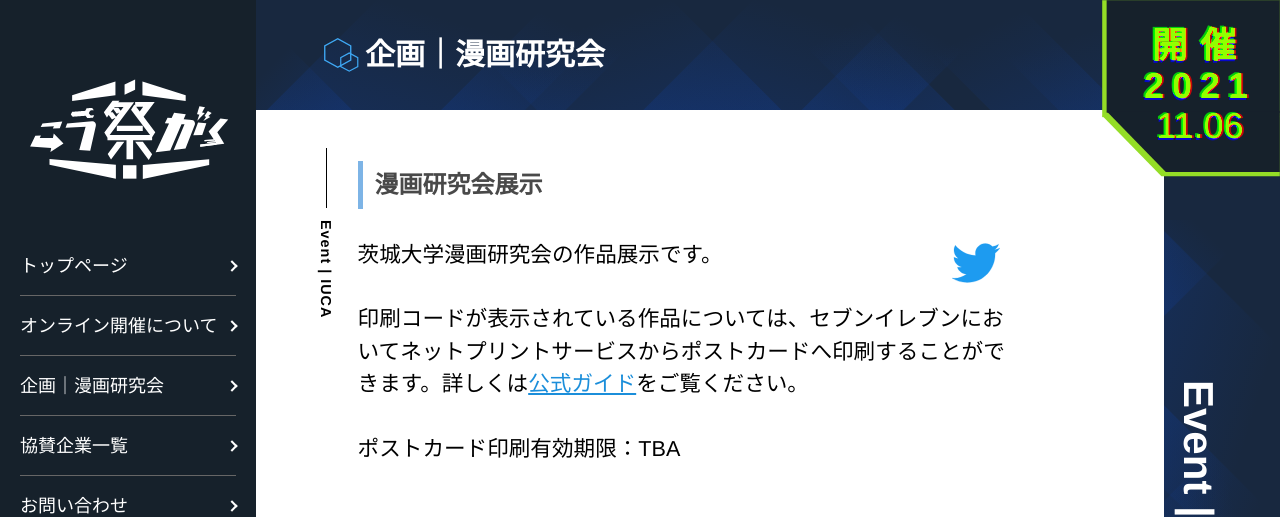
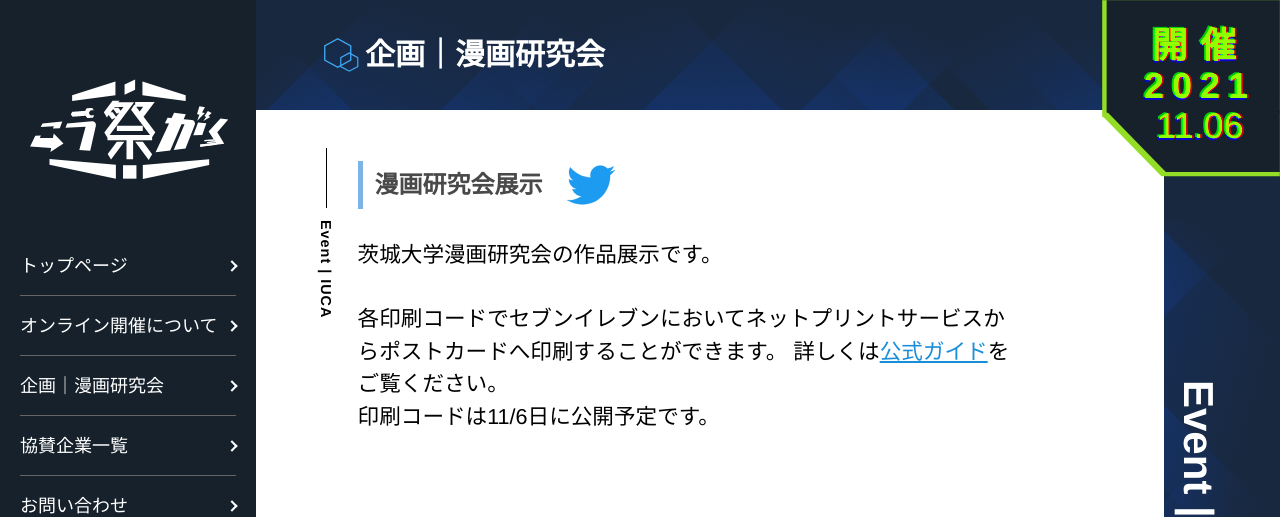
Before and after one commit to kougakusai/kougakusai-hp, a Next.js app: page /event/mangakenkyukai in a window 1280 px wide. Shown: the top 517 px of the page. Built offline with nearby package versions, Linux system fonts and the light colour scheme.

Commit message:
印刷コードなし。公開用

```diff
--- a/src/pages/event/mangakenkyukai.tsx
+++ b/src/pages/event/mangakenkyukai.tsx
@@ -19,7 +19,7 @@ const info = {
   introduction: "茨城大学漫画研究会の作品展示です。",
   pcexp: (
     <>
-      印刷コードが表示されている作品については、セブンイレブンにおいてネットプリントサービスからポストカードへ印刷することができます。詳しくは
+      各印刷コードでセブンイレブンにおいてネットプリントサービスからポストカードへ印刷することができます。 詳しくは
       <a
         href="https://www.printing.ne.jp/support/lite/guide/step2.html"
         className="text-k-blue-dark underline"
@@ -30,49 +30,45 @@ const info = {
       </a>
       をご覧ください。
       <br />
+      印刷コードは11/6日に公開予定です。
+      <br />
     </>
   ),
 
   contents: [
     {
       title: "勝利の鼓動",
-      picPath:
-        "https://drive.google.com/uc?id=1ABRshTDa-iXN5ddEKrDK-ost1LOHvPSN",
+      picPath: "https://drive.google.com/uc?id=1ABRshTDa-iXN5ddEKrDK-ost1LOHvPSN",
       pn: "飛燕",
     },
     {
       title: "四年間のあとがき",
-      picPath:
-        "https://drive.google.com/uc?id=1IikyebIWPUphOsKYKewYjKsxVngzDYOq",
+      picPath: "https://drive.google.com/uc?id=1IikyebIWPUphOsKYKewYjKsxVngzDYOq",
       pn: "植物好きの人",
     },
     {
       title: "対空番長",
-      picPath:
-        "https://drive.google.com/uc?id=1DU6jT3-koFTCpF0l9dvsrj9rw-tqI5v4",
+      picPath: "https://drive.google.com/uc?id=1DU6jT3-koFTCpF0l9dvsrj9rw-tqI5v4",
       pn: "arutoron",
     },
     {
       title: "躍動トリオ",
-      picPath:
-        "https://drive.google.com/uc?id=10ygdB1SnFhGaB6rmKKmbmCWW3_BodjtD",
+      picPath: "https://drive.google.com/uc?id=10ygdB1SnFhGaB6rmKKmbmCWW3_BodjtD",
       pn: "抹茶ソーダ",
     },
     {
       title: "Tell Your World",
-      picPath:
-        "https://drive.google.com/uc?id=1HPO-ySJEgXnu38xId78MxJby1_5ewzyJ",
+      picPath: "https://drive.google.com/uc?id=1HPO-ySJEgXnu38xId78MxJby1_5ewzyJ",
       pn: "メイユー",
-      pcCode: "TBA",
-      isAvail: isAvail,
+      // pcCode: "TBA",
+      // isAvail: isAvail,
     },
     {
       title: "鳴神",
-      picPath:
-        "https://drive.google.com/uc?id=1Ea0hx1YBrgcKtGRQCAddxHoeeCyhg33K",
+      picPath: "https://drive.google.com/uc?id=1Ea0hx1YBrgcKtGRQCAddxHoeeCyhg33K",
       pn: "光",
-      pcCode: "TBA",
-      isAvail: isAvail,
+      // pcCode: "TBA",
+      // isAvail: isAvail,
     },
   ],
 };
@@ -87,12 +83,14 @@ export default function Mangakenkyukai() {
       </Head>
       <article className="relative text-[1.5rem] k-lg:text-[1.8rem] top-[calc(-1.2rem-26px)] k-lg:top-[calc(-1.2rem-27px)]">
         <section className="flex-col text-[1.5rem] k-lg:text-[1.8rem] p-4">
-          <Subtitle text={`${info.name}展示`} />
-          <div>
+          <div className="flex">
+            <Subtitle text={`${info.name}展示`} />
             <div className="text-center float-right">
               {/* <span>{info.name}</span> */}
               <SocialLinks name={info.name} twitter={info.link.twitter} />
             </div>
+          </div>
+          <div>
             <p>{info.introduction}</p>
             <br />
             <p>{isAvail && info.pcexp}</p>
@@ -100,7 +98,7 @@ export default function Mangakenkyukai() {
           <br />
           {isAvail && (
             <span>
-              ポストカード印刷有効期限：TBA {/*TODO*/}
+              {/* ポストカード印刷有効期限：TBA TODO */}
               {/* {new Date(expireDate).getMonth()}月
               {new Date(expireDate).getDate()}日（
               {weekDaysKs[new Date(expireDate).getDay()]}）
@@ -111,19 +109,15 @@ export default function Mangakenkyukai() {
         </section>
         <hr className="border-2 my-16" />
         <section className={clsx("w-full h-full", "space-y-24 divide-y-2")}>
-          {info.contents.map(({ title, picPath, pn, pcCode, isAvail }) => {
-            return (
-              <Picture
-                title={title}
-                src={picPath}
-                author={pn}
-                postcard={pcCode}
-                avail={isAvail}
-                key={title}
-              />
-            );
+          {info.contents.map(({ title, picPath, pn }) => {
+            return <Picture title={title} src={picPath} author={pn} key={title} />;
           })}
         </section>
+        {/* <section className={clsx("w-full h-full", "space-y-24 divide-y-2")}>
+          {info.contents.map(({ title, picPath, pn, pcCode, isAvail }) => {
+            return <Picture title={title} src={picPath} author={pn} postcard={pcCode} avail={isAvail} key={title} />;
+          })}
+        </section> */}
       </article>
     </>
   );
@@ -131,10 +125,7 @@ export default function Mangakenkyukai() {
 
 Mangakenkyukai.getLayout = function getLayout(page: ReactElement) {
   return (
-    <ArticleLayout
-      titleJa={`企画｜${info.name}`}
-      titleEn={`Event | ${info.nameen}`}
-    >
+    <ArticleLayout titleJa={`企画｜${info.name}`} titleEn={`Event | ${info.nameen}`}>
       {page}
     </ArticleLayout>
   );
```
